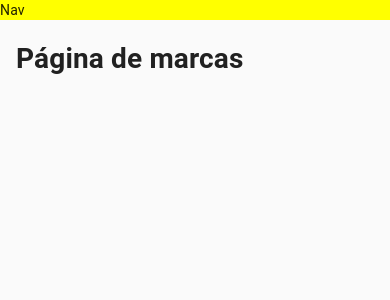
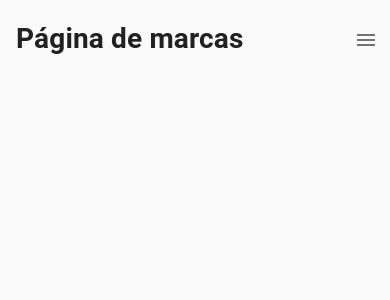
Before and after one commit to daniel-hortencio/front-sprint-6, a React (Create React App) app: page /marcas in a window 390 px wide. Shown: the top 300 px of the page. Built offline with nearby package versions, Linux system fonts and the light colour scheme.

Commit message:
Add navigation menu

```diff
--- a/package.json
+++ b/package.json
@@ -4,6 +4,7 @@
   "private": true,
   "dependencies": {
     "@material-ui/core": "^4.12.1",
+    "@material-ui/icons": "^4.11.2",
     "@testing-library/jest-dom": "^5.14.1",
     "@testing-library/react": "^12.0.0",
     "@testing-library/user-event": "^12.1.10",
--- a/src/components/Navigation/index.tsx
+++ b/src/components/Navigation/index.tsx
@@ -1,5 +1,76 @@
+import MenuIcon from '@material-ui/icons/Menu';
+import { MenuItem } from '@material-ui/core';
+import { useState } from 'react';
+import { Link, useLocation } from 'react-router-dom';
+import IconButton from '@material-ui/core/IconButton';
+import Menu from '@material-ui/core/Menu';
+import useMediaQuery from '@material-ui/core/useMediaQuery';
+import { media } from '../../constants/material';
+
+
 const Navigation = () => {
-  return <nav style={{ background: 'yellow' }}>Nav</nav>;
+  const location = useLocation();
+  const mediaMD = useMediaQuery(media.md);
+
+  const [anchorEl, setAnchorEl] = useState<null | HTMLElement>(null);
+  const open = Boolean(anchorEl);
+  const handleClick = (event: React.MouseEvent<HTMLElement>) => {
+    setAnchorEl(event.currentTarget);
+  };
+  const handleClose = () => {
+    setAnchorEl(null);
+  };
+
+  return <nav style={mediaMD ? {  marginTop: '20px'} : { marginTop: '-3px', float: 'right', clear: 'both'}}>
+
+    {mediaMD ? (
+      <>
+        <MenuItem component={Link} to="/" >Entrar</MenuItem>
+        <MenuItem component={Link} to="/veiculos" selected={location.pathname === "/veiculos"}>Veículos</MenuItem>
+        <MenuItem component={Link} to="/marcas" selected={location.pathname === "/marcas"}>Marcas</MenuItem>
+        <MenuItem component={Link} to="/usuarios" selected={location.pathname === "/usuarios"}>Usuários</MenuItem>
+        <MenuItem component={Link} to="/dashboard" selected={location.pathname === "/dashboard"}>Dashboard</MenuItem>
+        <MenuItem component={Link} to="/sair" >Sair</MenuItem>
+      </>
+    ) : (
+      <>
+        <IconButton
+          id="demo-positioned-button"
+          aria-controls="demo-positioned-menu"
+          aria-haspopup="true"
+          aria-expanded={open ? 'true' : undefined}
+          onClick={handleClick}
+        >
+          <MenuIcon />
+        </IconButton>
+        <Menu
+          id="demo-positioned-menu"
+          aria-labelledby="demo-positioned-button"
+          anchorEl={anchorEl}
+          open={open}
+          onClose={handleClose}
+          anchorOrigin={{
+            vertical: 'top',
+            horizontal: 'right',
+          }}
+          transformOrigin={{
+            vertical: 'top',
+            horizontal: 'right',
+          }}
+        >
+
+          <MenuItem component={Link} to="/" >Entrar</MenuItem>
+          <MenuItem component={Link} to="/veiculos" selected={location.pathname === "/veiculos"}>Veículos</MenuItem>
+          <MenuItem component={Link} to="/marcas" selected={location.pathname === "/marcas"}>Marcas</MenuItem>
+          <MenuItem component={Link} to="/usuarios" selected={location.pathname === "/usuarios"}>Usuários</MenuItem>
+          <MenuItem component={Link} to="/dashboard" selected={location.pathname === "/dashboard"}>Dashboard</MenuItem>
+          <MenuItem component={Link} to="/sair" >Sair</MenuItem>
+
+        </Menu>
+      </>
+    )}
+
+  </nav>;
 };
 
 export default Navigation;
```
Also changed, not shown: 1 other file (tests, documents, lock files or other folders).
